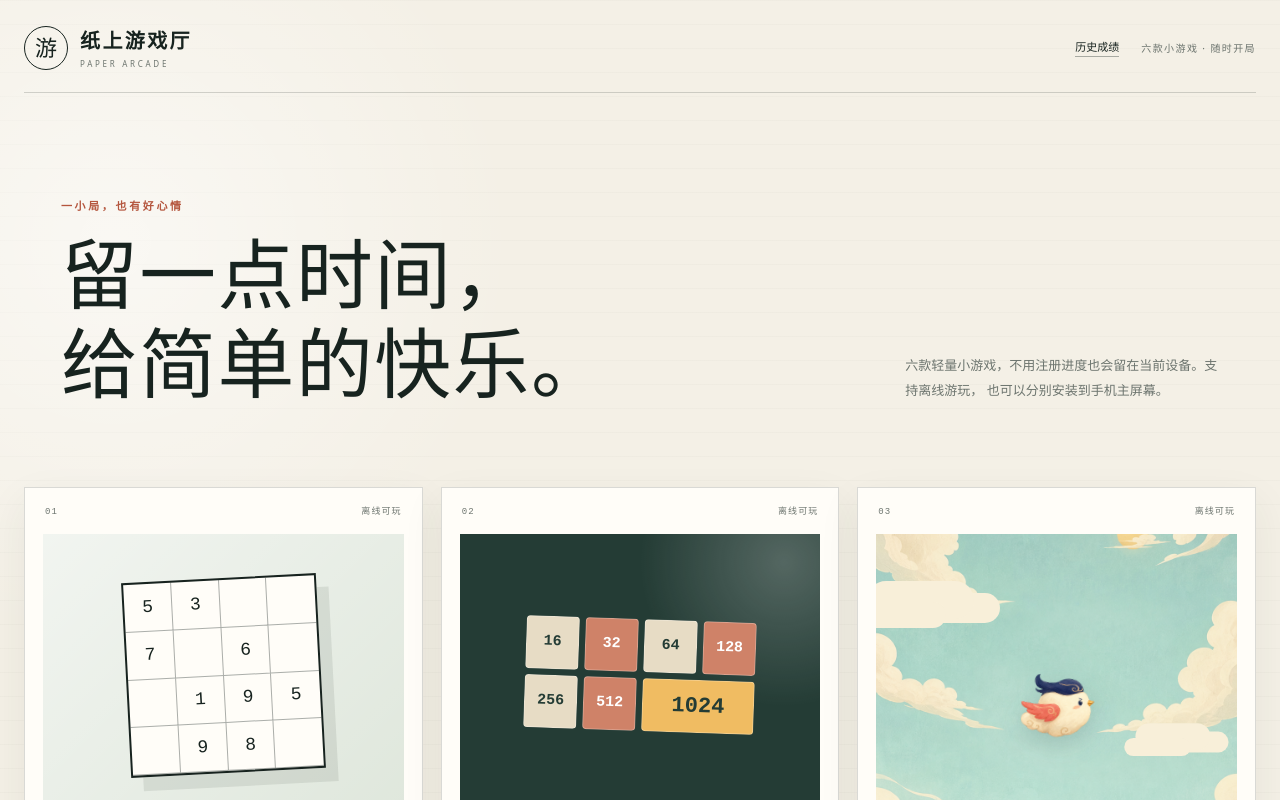
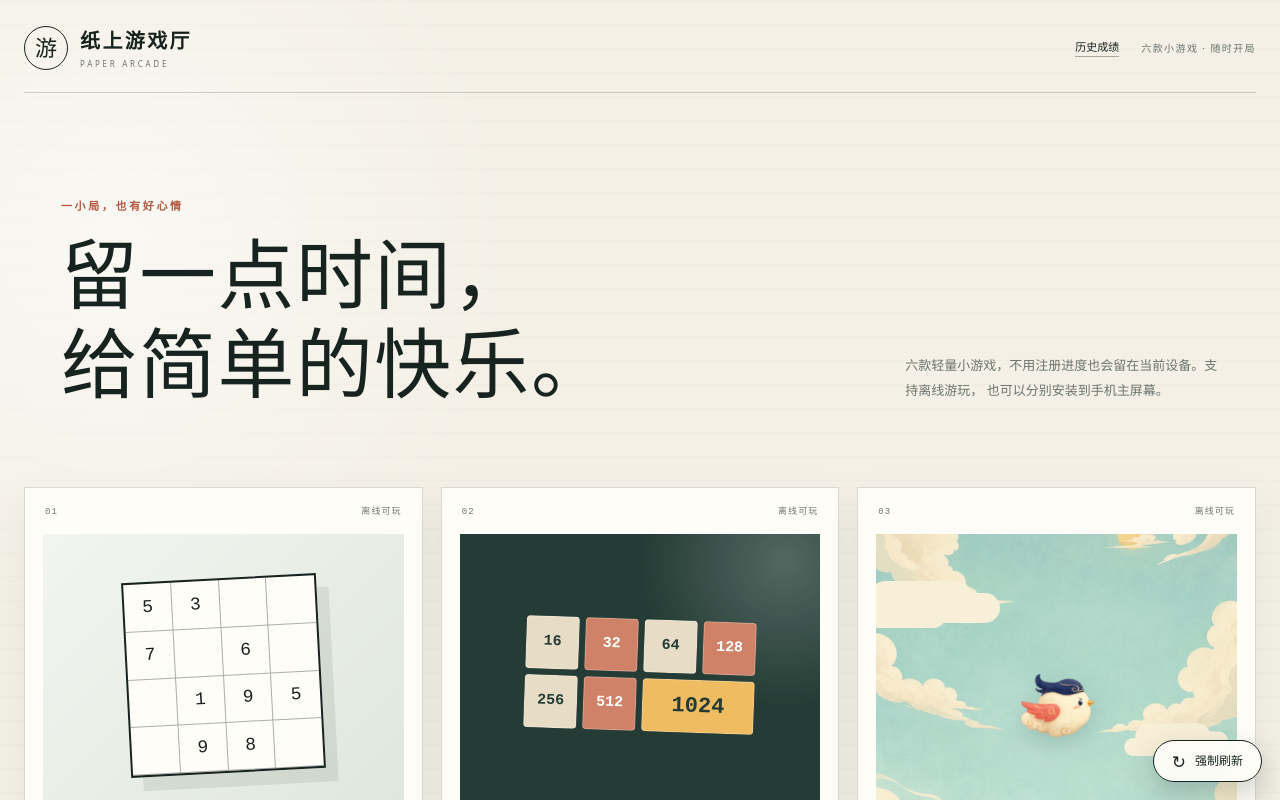
Before and after one commit to imzeadom/games, a Next.js app: page / in a window 1280 px wide. Shown: the top 800 px of the page. Built offline with nearby package versions, Linux system fonts and the light colour scheme.

Commit message:
feat: add reliable PWA refresh updates

```diff
--- a/app/globals.css
+++ b/app/globals.css
@@ -45,32 +45,73 @@ button {
   font: inherit;
 }
 
-.install-pwa-button {
+.pwa-actions {
   position: fixed;
   z-index: 30;
   right: max(18px, env(safe-area-inset-right));
   bottom: max(18px, env(safe-area-inset-bottom));
+  display: flex;
+  flex-direction: column;
+  align-items: flex-end;
+  gap: 8px;
+}
+
+.pwa-action-button {
   display: inline-flex;
   align-items: center;
   gap: 9px;
   border: 1px solid var(--ink);
   border-radius: 999px;
   padding: 11px 18px;
-  background: var(--ink);
   box-shadow: 0 12px 30px rgb(23 35 31 / 22%);
-  color: white;
   cursor: pointer;
   font-size: 12px;
+  transition:
+    background-color 150ms ease,
+    transform 150ms ease;
+}
+
+.pwa-action-button:hover:not(:disabled) {
+  transform: translateY(-1px);
+}
+
+.pwa-action-button:disabled {
+  cursor: wait;
+  opacity: 0.78;
+}
+
+.pwa-action-button span {
+  font-size: 17px;
+  line-height: 1;
+}
+
+.install-pwa-button {
+  background: var(--ink);
+  color: white;
 }
 
 .install-pwa-button:hover {
   background: #2c4038;
-  transform: translateY(-1px);
-}
-
-.install-pwa-button span {
-  font-size: 17px;
-  line-height: 1;
+}
+
+.refresh-pwa-button {
+  background: rgb(255 253 248 / 94%);
+  color: var(--ink);
+  backdrop-filter: blur(8px);
+}
+
+.refresh-pwa-button:hover:not(:disabled) {
+  background: var(--sage-light);
+}
+
+.refresh-pwa-button:disabled span {
+  animation: refresh-spin 800ms linear infinite;
+}
+
+@keyframes refresh-spin {
+  to {
+    transform: rotate(360deg);
+  }
 }
 
 button:focus-visible,
--- a/app/pwa-register.tsx
+++ b/app/pwa-register.tsx
@@ -27,10 +27,45 @@ const MANIFESTS = {
   },
 };
 
+type RefreshState = "idle" | "checking" | "updating";
+
+const REFRESH_LABELS: Record<RefreshState, string> = {
+  idle: "强制刷新",
+  checking: "检查更新…",
+  updating: "载入新版…",
+};
+
+const SERVICE_WORKER_ENABLED = process.env.NODE_ENV === "production";
+
+function waitForActivation(worker: ServiceWorker) {
+  if (worker.state === "activated" || worker.state === "redundant") {
+    return Promise.resolve();
+  }
+
+  return new Promise<void>((resolve) => {
+    const timeout = window.setTimeout(finish, 8_000);
+
+    function finish() {
+      window.clearTimeout(timeout);
+      worker.removeEventListener("statechange", onStateChange);
+      resolve();
+    }
+
+    function onStateChange() {
+      if (worker.state === "activated" || worker.state === "redundant") {
+        finish();
+      }
+    }
+
+    worker.addEventListener("statechange", onStateChange);
+  });
+}
+
 export function PwaRegister() {
   const pathname = usePathname();
   const [installPrompt, setInstallPrompt] =
     useState<InstallPromptEvent | null>(null);
+  const [refreshState, setRefreshState] = useState<RefreshState>("idle");
   const manifest =
     MANIFESTS[pathname as keyof typeof MANIFESTS] ?? {
       href: "/manifest.webmanifest",
@@ -39,9 +74,22 @@ export function PwaRegister() {
 
   useEffect(() => {
     if ("serviceWorker" in navigator) {
+      if (SERVICE_WORKER_ENABLED) {
         navigator.serviceWorker
-        .register("/sw.js")
+          .register("/sw.js", { updateViaCache: "none" })
           .catch((error) => console.warn("PWA 离线功能注册失败", error));
+      } else {
+        navigator.serviceWorker
+          .getRegistrations()
+          .then((registrations) =>
+            Promise.all(
+              registrations.map((registration) => registration.unregister()),
+            ),
+          )
+          .catch((error) =>
+            console.warn("清理开发环境 Service Worker 失败", error),
+          );
+      }
     }
 
     const onInstallAvailable = (event: Event) => {
@@ -66,6 +114,46 @@ export function PwaRegister() {
     setInstallPrompt(null);
   };
 
+  const forceRefresh = async () => {
+    if (refreshState !== "idle") return;
+
+    setRefreshState("checking");
+
+    try {
+      if (SERVICE_WORKER_ENABLED && "serviceWorker" in navigator) {
+        const registration = await navigator.serviceWorker.register("/sw.js", {
+          updateViaCache: "none",
+        });
+        let updateWorker =
+          registration.installing ?? registration.waiting ?? null;
+
+        const rememberUpdate = () => {
+          updateWorker = registration.installing ?? registration.waiting;
+        };
+
+        registration.addEventListener("updatefound", rememberUpdate);
+        try {
+          await registration.update();
+        } finally {
+          registration.removeEventListener("updatefound", rememberUpdate);
+        }
+
+        updateWorker =
+          registration.installing ?? registration.waiting ?? updateWorker;
+
+        if (updateWorker && updateWorker !== registration.active) {
+          setRefreshState("updating");
+          updateWorker.postMessage({ type: "SKIP_WAITING" });
+          await waitForActivation(updateWorker);
+        }
+      }
+    } catch (error) {
+      console.warn("检查 PWA 更新失败，将直接刷新页面", error);
+    }
+
+    window.location.reload();
+  };
+
   return (
     <>
       <link
@@ -73,12 +161,29 @@ export function PwaRegister() {
         href={manifest.href}
         crossOrigin="use-credentials"
       />
+      <div className="pwa-actions" aria-live="polite">
+        <button
+          className="pwa-action-button refresh-pwa-button"
+          type="button"
+          onClick={forceRefresh}
+          disabled={refreshState !== "idle"}
+          aria-label="检查服务端更新并强制刷新"
+          aria-busy={refreshState !== "idle"}
+        >
+          <span aria-hidden="true">↻</span>
+          {REFRESH_LABELS[refreshState]}
+        </button>
         {installPrompt && (
-        <button className="install-pwa-button" onClick={install}>
+          <button
+            className="pwa-action-button install-pwa-button"
+            type="button"
+            onClick={install}
+          >
             <span aria-hidden="true">↓</span>
             {manifest.label}
           </button>
         )}
+      </div>
     </>
   );
 }
--- a/public/sw.js
+++ b/public/sw.js
@@ -1,4 +1,4 @@
-const CACHE_NAME = "paper-arcade-v5";
+const CACHE_NAME = "paper-arcade-v6";
 const APP_SHELL = [
   "/",
   "/sudoku",
@@ -49,11 +49,22 @@ self.addEventListener("activate", (event) => {
   self.clients.claim();
 });
 
+self.addEventListener("message", (event) => {
+  if (event.data?.type === "SKIP_WAITING") {
+    self.skipWaiting();
+  }
+});
+
 self.addEventListener("fetch", (event) => {
   if (event.request.method !== "GET") return;
 
+  const networkRequest =
+    event.request.mode === "navigate"
+      ? new Request(event.request, { cache: "no-store" })
+      : event.request;
+
   event.respondWith(
-    fetch(event.request)
+    fetch(networkRequest)
       .then((response) => {
         const copy = response.clone();
         caches.open(CACHE_NAME).then((cache) => cache.put(event.request, copy));
```
Also changed, not shown: 1 other file (tests, documents, lock files or other folders). Lines whose indentation alone changed are shown as unchanged.
